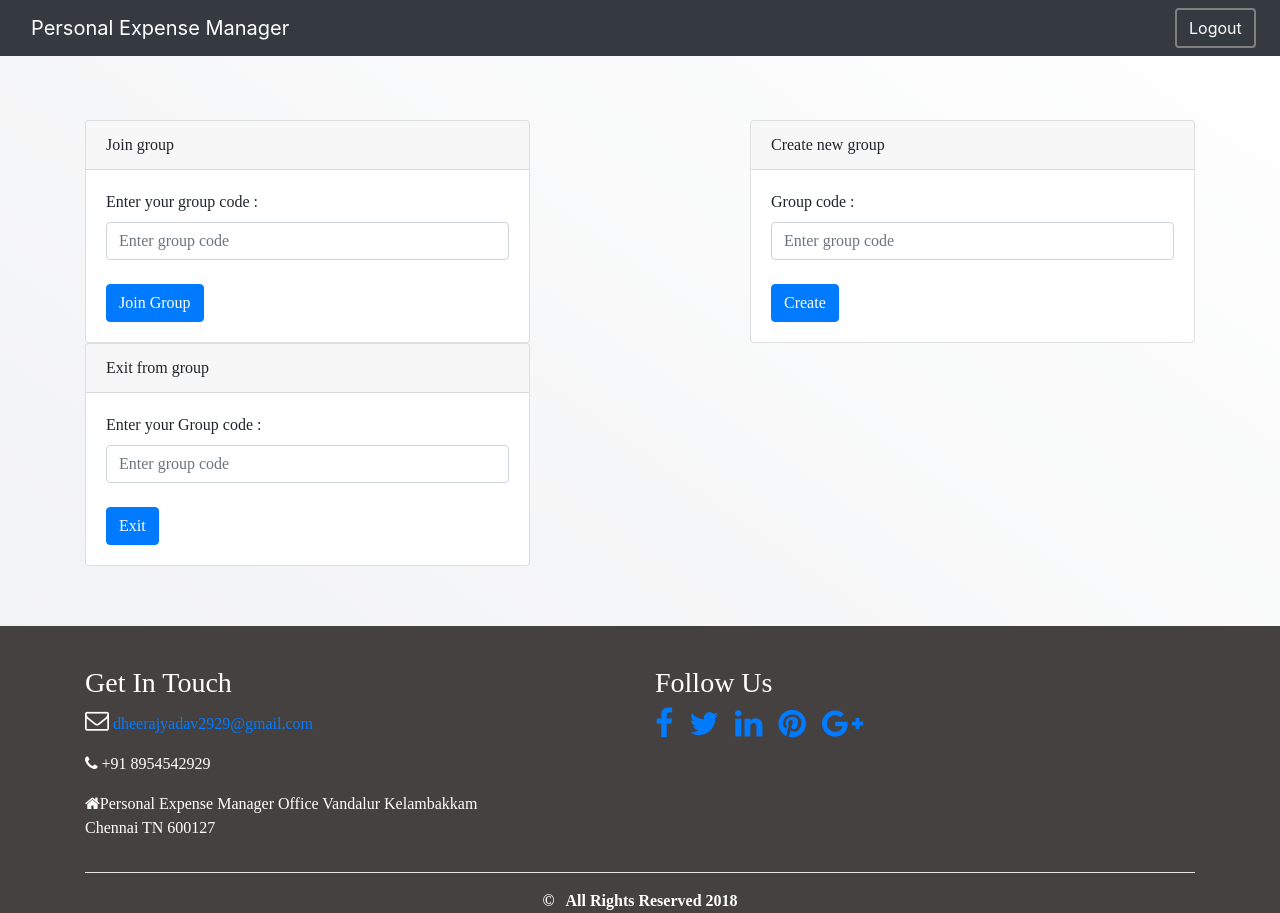
After one commit to dheerajyadav54/expense, a PHP site: page /group.php in a window 1280 px wide. The commit adds this page. Run offline with PHP 8.4, Linux system fonts and the light colour scheme; a stand-in replaces the project's code that opens the database connection; some libraries are stand-ins or nearby versions.

Commit message:
Add files via upload

```diff
--- /dev/null
+++ b/group.php
@@ -0,0 +1,218 @@
+<?php
+
+session_start();
+
+require_once './connection.php' ;
+
+if(isset($_POST['create'])){
+
+	$cnt = $_SESSION["contact_no"];
+	$sql="INSERT INTO group_create(group_code, Contact_No) VALUES('" . $_POST["cgroup"] . "','" . $cnt . "')";
+	$result = mysqli_query($conn, $sql);
+
+	$message = $result ? "Group created!" : "Unable to create group! because this code already existing ";
+
+} else if(isset($_POST['join_grp']))
+{
+	$cnt = $_SESSION["contact_no"];
+	$groupcode = $_POST['group'];
+
+	$sql1 = "SELECT gp_id FROM group_create WHERE group_code='$groupcode'";
+	$result = $conn->query($sql1);
+
+	if($result->num_rows > 0)
+	{
+		$row = mysqli_fetch_array($result);
+		$gp_id = $row['gp_id'];
+
+		$sql="INSERT INTO group_member(gp_id, Contact_No) VALUES($gp_id, '$cnt')";
+
+		$result = $conn->query($sql);
+		$message1 = $result ? "You success fully Joined the Group!" : "Unable to join group!";
+
+		if($result->num_rows > 0)
+		{
+			$row = mysqli_fetch_array($result);
+		}
+
+	} else {
+		// group not found
+	}
+
+} else if(isset($_POST['delete']))
+{
+	$cnt = $_SESSION["contact_no"];
+	$groupcode = $_POST['cdelete'];
+
+	$sql1 = "SELECT gp_id FROM group_create WHERE group_code='$groupcode'";
+	$result = $conn->query($sql1);
+
+	if($result->num_rows > 0)
+	{
+		$row = mysqli_fetch_array($result);
+		$gp_id = $row['gp_id'];
+
+		$sql = "DELETE FROM group_member WHERE gp_id = $gp_id and Contact_No = '$cnt'";
+		$result = $conn->query($sql);
+		$message2 = $result ? "You success Exit from the Group!" : "Unable to exit group!";
+
+		if($result->num_rows > 0)
+		{
+			$row = mysqli_fetch_array($result);
+		}
+
+	} else {
+		$message2 = "grp not found";
+	}
+
+
+	$result = $conn->query($sql);
+}
+?>
+
+<!DOCTYPE html>
+<html lang="en">
+<head>
+ <style>
+	 .container{
+		 font-family: Times New Roman;
+		 padding-top: 40px;
+	 }
+	 .container-fluid{
+		 background-color: #454141;
+		 color: white;
+		 margin-top: 60px;
+	 }
+	</style>
+  <title>Personal Expense Manager</title>
+  <meta charset="utf-8">
+  <meta name="viewport" content="width=device-width, initial-scale=1">
+  <link rel="stylesheet" href="https://maxcdn.bootstrapcdn.com/bootstrap/4.0.0/css/bootstrap.min.css">
+  <link rel="stylesheet" href="https://cdnjs.cloudflare.com/ajax/libs/font-awesome/4.7.0/css/font-awesome.min.css">
+  <script src="https://ajax.googleapis.com/ajax/libs/jquery/3.3.1/jquery.min.js"></script>
+  <script src="https://cdnjs.cloudflare.com/ajax/libs/popper.js/1.12.9/umd/popper.min.js"></script>
+  <script src="https://maxcdn.bootstrapcdn.com/bootstrap/4.0.0/js/bootstrap.min.js"></script>
+
+</head>
+<body style="background: linear-gradient(to top right, #eff0f2 0%, #ffffff 100%)">
+ <div class="row"><nav class="navbar navbar-expand-md bg-dark navbar-dark fixed-top"><div class="col-md-11">
+  <a class="navbar-brand" href="youraccount.php">Personal Expense Manager</a></div>
+<div class="col-md-1">  <a href="logout.php?logout"><input type="button" value="Logout" class="btn btn-dark" style="border:2px solid grey;">	</a></div>
+</nav></div>
+<div class="container" style="margin-top:80px;">
+
+	<div class="row">
+
+	<div class="col-md-5">
+
+		<div class="card">
+			<div class="card-header">
+				<span class="card-title">Join group</span>
+			</div>
+
+			<div class="card-body">
+				<form method="POST">
+					<label>Enter your group code : </label>
+					<input class="form-control" type="text" name="group" placeholder="Enter group code" required>
+
+					<?PHP
+						if(isset($message1)) {
+							echo '<br>';
+							echo $message1;
+							echo '<br>';
+						}
+					?>
+					<br>
+					<input class="btn btn-primary" type="submit" name="join_grp" value="Join Group">
+				</form>
+			</div>
+		</div>
+	</div>
+
+		<div class="col-md-2"></div>
+    <div class="col-md-5">
+
+		<div class="card">
+			<div class="card-header">
+				<span class="card-title">Create new group</span>
+			</div>
+
+			<div class="card-body">
+				<form method="POST">
+					<label>Group code : </label>
+					<input class="form-control" type="text" name="cgroup" placeholder="Enter group code" required>
+					<?PHP
+						if(isset($message)) {
+							echo '<br>';
+							echo $message;
+							echo '<br>';
+						}
+					?>
+
+					<br>
+					<input class="btn btn-primary" type="submit" name="create" value="Create">
+				</form>
+			</div>
+
+		</div>
+
+    </div>
+</div>
+<div class="row">
+	    <div class="col-md-5">
+		<div class="card">
+			<div class="card-header">
+				<span class="card-title">Exit from group</span>
+			</div>
+
+			<div class="card-body">
+				<form method="POST">
+					<label>Enter your Group code : </label>
+					<input class="form-control" type="text" name="cdelete" placeholder="Enter group code" required>
+					<?PHP
+						if(isset($message2)) {
+							echo '<br>';
+							echo $message2;
+							echo '<br>';
+						}
+					?>
+
+					<br>
+					<input class="btn btn-primary" type="submit" name="delete" value="Exit">
+				</form>
+			</div>
+		</div>
+    </div>
+</div>
+
+</div>
+	<div class="container-fluid">
+		<div class="container">
+ 		  	<div class="row">
+   		  		<div class="col-md-6" >
+					<h3>Get In Touch</h3>
+ 		  			<p><i class="fa fa-envelope-o" style="font-size:24px"></i><a href="mailto:dheerajyadav2929@gmail.com">
+					dheerajyadav2929@gmail.com</a></p>
+						<p><i class="fa fa-phone"></i>  +91 8954542929</p>
+						<p><i class="fa fa-home"></i>Personal Expense Manager Office Vandalur Kelambakkam <br>
+							  Chennai TN 600127</p>
+  		  		</div>
+  		  		<div class="col-md-6" >
+  		  			<h3>Follow Us</h3>
+						<a href="#" data-placement="top" title="Facebook"><i class="fa fa-facebook fa-2x"></i></a>&nbsp;&nbsp;&nbsp;
+						<a href="#" data-placement="top" title="Twitter"><i class="fa fa-twitter fa-2x"></i></a>&nbsp;&nbsp;&nbsp;
+						<a href="#" data-placement="top" title="Linkedin"><i class="fa fa-linkedin fa-2x"></i></a>&nbsp;&nbsp;&nbsp;
+						<a href="#" data-placement="top" title="Pinterest"><i class="fa fa-pinterest fa-2x"></i></a>&nbsp;&nbsp;&nbsp;
+						<a href="#" data-placement="top" title="Google plus"><i class="fa fa-google-plus fa-2x"></i></a>&nbsp;&nbsp;&nbsp;
+  		  		</div>
+		</div>
+		<div class="row">
+			<div class="col-md-12" >
+				<hr style="background-color: white">
+				 <center><b>&copy &nbsp; All Rights Reserved 2018 </b></center>
+			</div>
+		</div>
+	</div>
+	</div>
+</body>
+</html>
```
Also changed, not shown: index.php (+10 -1 lines), youraccount.php (+40 -37 lines).
